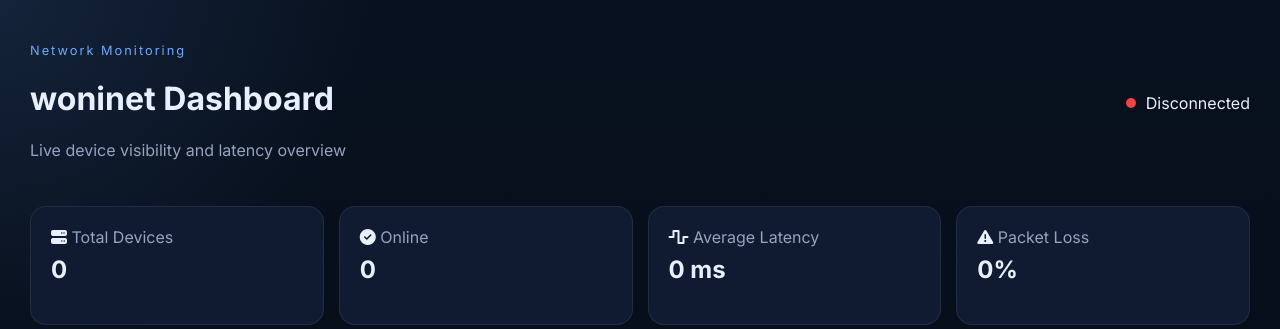
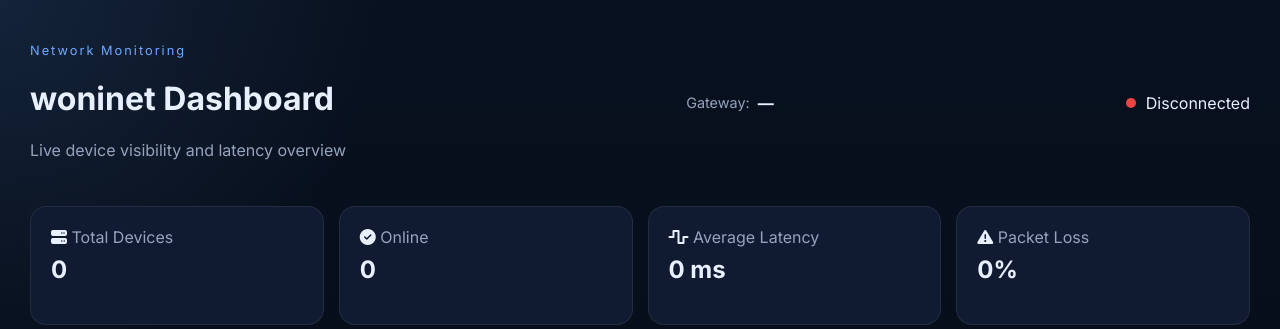
Before and after one commit to teymuri-alireza/woninet, a FastAPI app: page / in a window 1280 px wide. Shown: the top 329 px of the page. Run offline with FastAPI, Linux system fonts and the light colour scheme; data that the repository does not hold is empty; parts of the project's set-up code (start-up, migrations or seed data) failed here and were passed over; some libraries are stand-ins or nearby versions.

Commit message:
feat(api): pass gateway key to devices API
Added the gateway key to the devices API, and added the frontend codes
to show the default gateway in the dashboard.

```diff
--- a/woninet/server/routes/api/devices.py
+++ b/woninet/server/routes/api/devices.py
@@ -10,7 +10,10 @@ router = APIRouter(prefix="/api/devices", tags=["devices"])
 def list_devices(request: Request):
     monitor = get_monitor_gracefully()
     return JSONResponse(
-        content={"devices": jsonable_encoder(monitor.get_device_history())},
+        content={
+            "devices": jsonable_encoder(monitor.get_device_history()),
+            "gateway": monitor.default_gateway,
+        },
         status_code=status.HTTP_200_OK,
     )
 
--- a/woninet/server/static/css/style.css
+++ b/woninet/server/static/css/style.css
@@ -56,6 +56,23 @@ body{
     display:flex;
     align-items:center;
     gap:10px;
+}
+
+.gateway-info{
+    display:flex;
+    align-items:center;
+    gap:8px;
+    margin-right:12px;
+}
+
+.gateway-label{
+    color:var(--muted);
+    font-size:.9rem;
+}
+
+.gateway-value{
+    color:var(--text);
+    font-weight:700;
 }
 
 .status-dot{
--- a/woninet/server/static/js/app.js
+++ b/woninet/server/static/js/app.js
@@ -176,6 +176,9 @@ async function loadDevices(){
 
         renderDevices(data);
 
+        const gatewayEl = document.getElementById("gateway");
+        if (gatewayEl) gatewayEl.textContent = data.gateway || "—";
+
         statusDot.style.background =
             "#22c55e";
         statusText.textContent = "Connected";
--- a/woninet/server/templates/dashboard.html
+++ b/woninet/server/templates/dashboard.html
@@ -15,6 +15,10 @@
                 <p class="eyebrow">Network Monitoring</p>
                 <h1>woninet Dashboard</h1>
                 <p class="subtitle">Live device visibility and latency overview</p>
+            </div>
+            <div class="gateway-info">
+                <span class="gateway-label">Gateway:</span>
+                <span id="gateway" class="gateway-value">—</span>
             </div>
             <div class="api-status">
                 <span id="status_dot" class="status-dot"></span>
```
